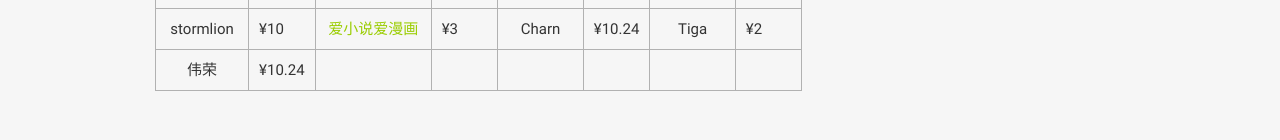
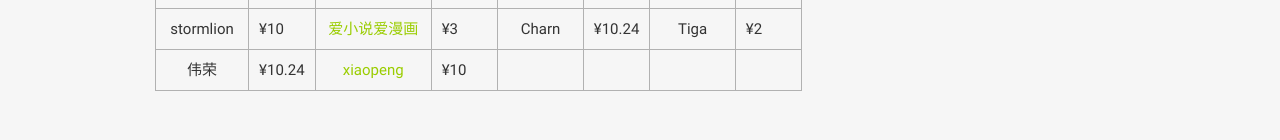
Before and after one commit to inferjay/AndroidDevTools, a plain HTML site: page donate.html in a window 1280 px wide. Shown: the part 1077-1217 px from the top of the page. Drawn offline with Linux system fonts and the light colour scheme; a script that the page names is missing.

Commit message:
Add Donator Info

```diff
--- a/donate.html
+++ b/donate.html
@@ -275,8 +275,8 @@
 													<tr>
 														<td align="center">伟荣</td>
 														<td align="left">¥10.24</td>
-														<td align="center"></td>
-														<td align="left"></td>
+														<td align="center"><a href="http://t.qq.com/uspider" target="_blank">xiaopeng</a></td>
+														<td align="left">¥10</td>
 														<td align="center"></td>
 														<td align="left"></td>
 														<td align="center"></td>
```
